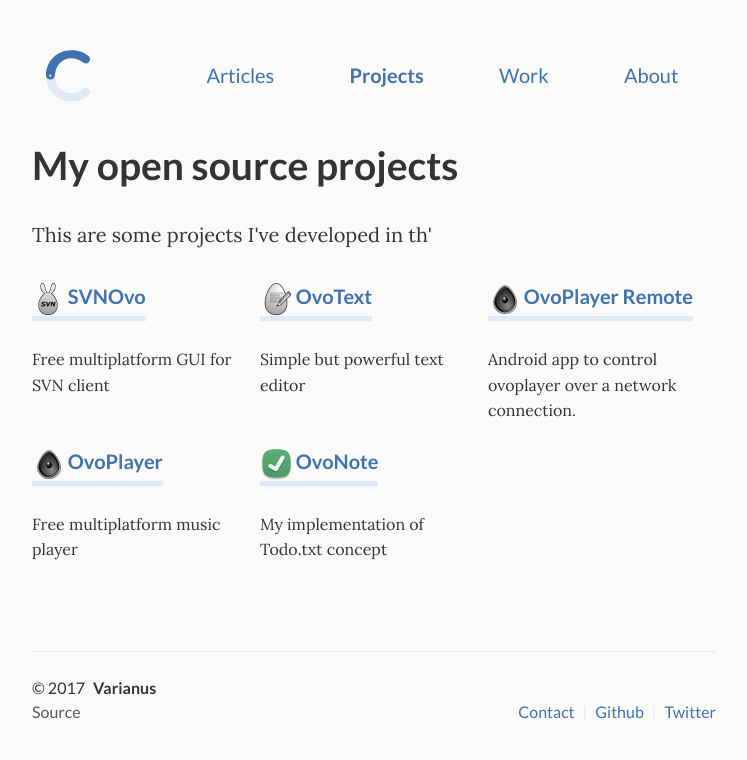
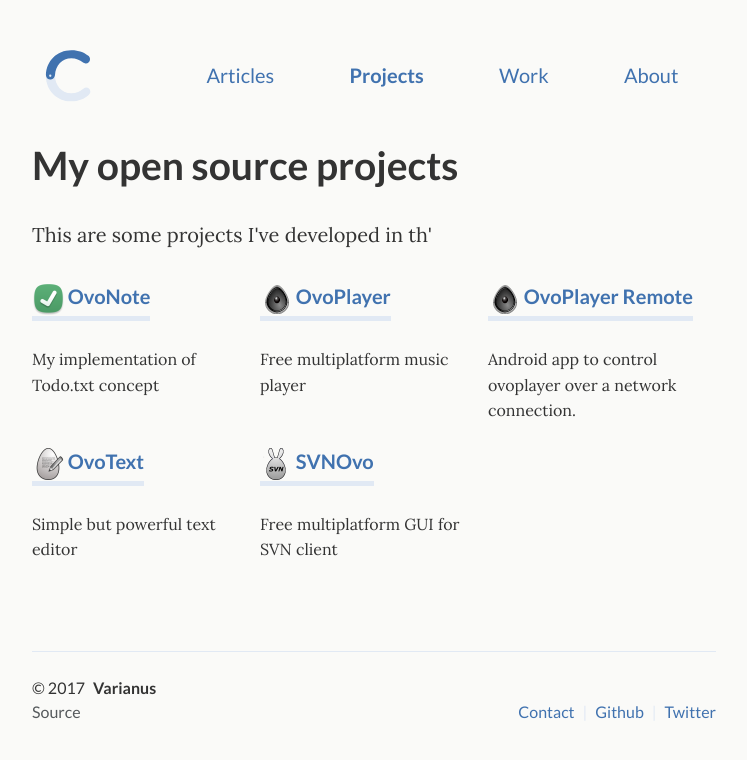
Before and after one commit to varianus/varianus.github.io, a Jekyll site: the page built from _pages/projects.html, in a window 1280 px wide. Shown: the top 760 px of the page, without its empty margins (266-1013 px from the left). Built offline with Jekyll 4.4.1, drawn with Linux system fonts in a browser that asks for light colours.

Commit message:
Fix ggrid of projects

```diff
--- a/_pages/projects.html
+++ b/_pages/projects.html
@@ -11,17 +11,23 @@ permalink: /projects/
 </p>
 
 <div class="projects">
+{% assign sorted = (site.projectinfo | sort: 'project')  %}
+{% for project in sorted %}
+{% assign loopindex = forloop.index | modulo: 3 %}
+{% if loopindex == 1 %}
 <div class="grid no-gutters">
- {% assign sorted = (site.projectinfo | sort: 'project' | reverse)  %}
- {% for project in sorted %}
- <div class="unit one-third">
+{% endif %}
+   <div class="unit one-third">
       <div class="project">
         <h4 class="project-title"><a href="{{project.project}}">
          {% if project.icon %} <img src={{project.icon}} width="32"> {% endif %}
            {{project.subtitle}}</a></h4>
         <p>{{project.excerpt}}</p>
       </div>
-    </div>
- {% endfor %}
+   </div>
+{% if loopindex == 0 or forloop.last %}
  </div>
+{% endif %}
+{% endfor %}
+
 </div>
```
